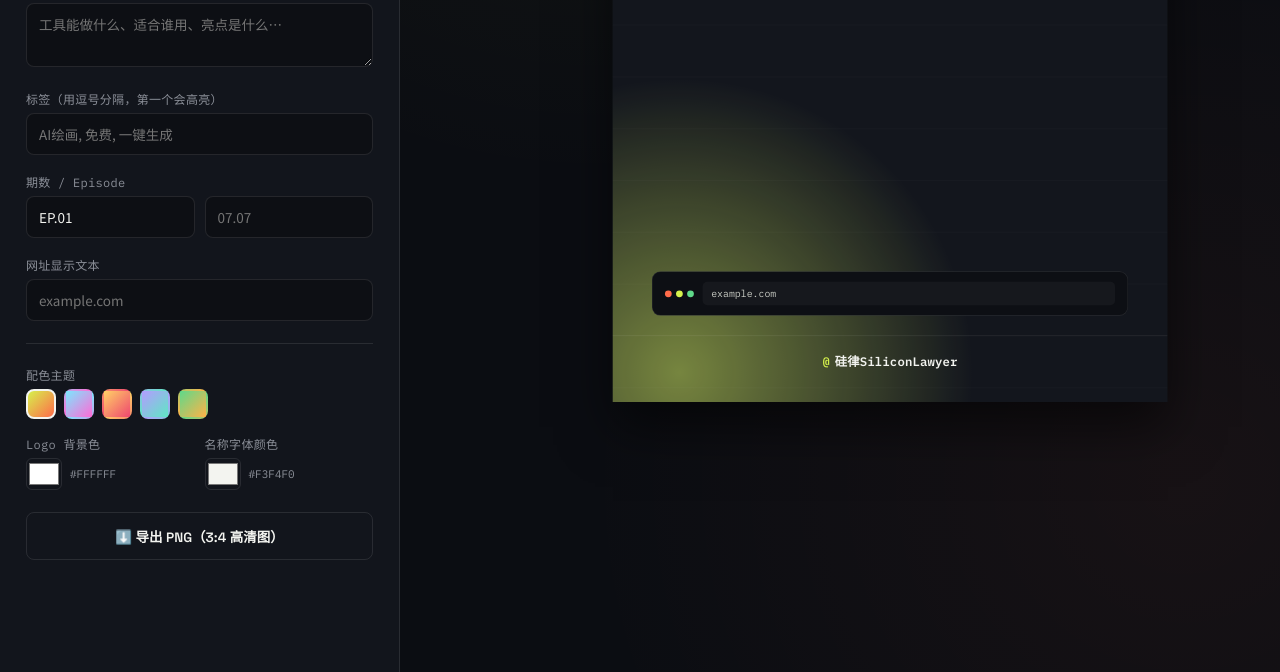
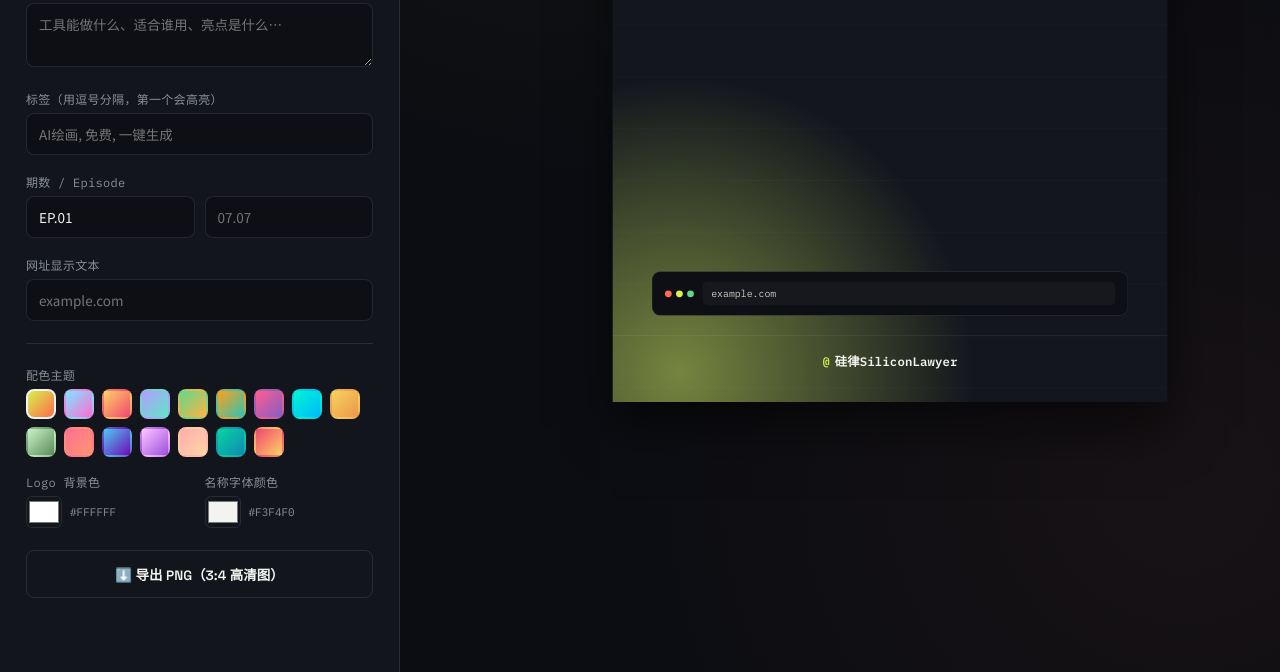
Before and after one commit to HsuanZhao/vibe-card-generator, a plain HTML site: page index.html in a window 1280 px wide. Shown: the part 608-1280 px from the top of the page. Drawn offline with nearby package versions, Linux system fonts and the light colour scheme.

Commit message:
Add files via upload

```diff
--- a/index.html
+++ b/index.html
@@ -71,7 +71,7 @@
 
   .divider{height:1px;background:var(--line);margin:22px 0;}
 
-  .swatches{display:flex; gap:8px; margin-top:4px;}
+  .swatches{display:flex; flex-wrap:wrap; gap:8px; margin-top:4px;}
   .colorpick{display:flex; align-items:center; gap:8px; margin-top:6px;}
   .colorpick input[type=color]{
     width:36px; height:32px; padding:0; border:1px solid var(--line); border-radius:6px;
@@ -323,6 +323,17 @@ const THEMES = [
   {a1:'#FFD166', a2:'#EF476F'}, // 暖阳/玫瑰
   {a1:'#B39CFF', a2:'#5FE7C4'}, // 紫雾/薄荷
   {a1:'#5FD98A', a2:'#FFB347'}, // 森绿/橙
+  {a1:'#FF9F1C', a2:'#2EC4B6'}, // 橘阳/青碧
+  {a1:'#FF5D8F', a2:'#845EC2'}, // 蜜桃/紫罗兰
+  {a1:'#00F5D4', a2:'#00BBF9'}, // 荧光青/湖蓝
+  {a1:'#F4D35E', a2:'#EE964B'}, // 香草/杏橙
+  {a1:'#C9F2C7', a2:'#5B8C5A'}, // 嫩芽/森林绿
+  {a1:'#FF6F91', a2:'#FF9671'}, // 草莓/蜜橙
+  {a1:'#4CC9F0', a2:'#7209B7'}, // 天蓝/深紫
+  {a1:'#FFC6FF', a2:'#9D4EDD'}, // 淡粉/魅紫
+  {a1:'#FFADAD', a2:'#FFD6A5'}, // 蜜桃粉/奶油橙
+  {a1:'#06D6A0', a2:'#118AB2'}, // 薄荷绿/深海蓝
+  {a1:'#EF476F', a2:'#FFD166'}, // 玫红/暖黄
 ];
 let currentTheme = 0;
 
```
